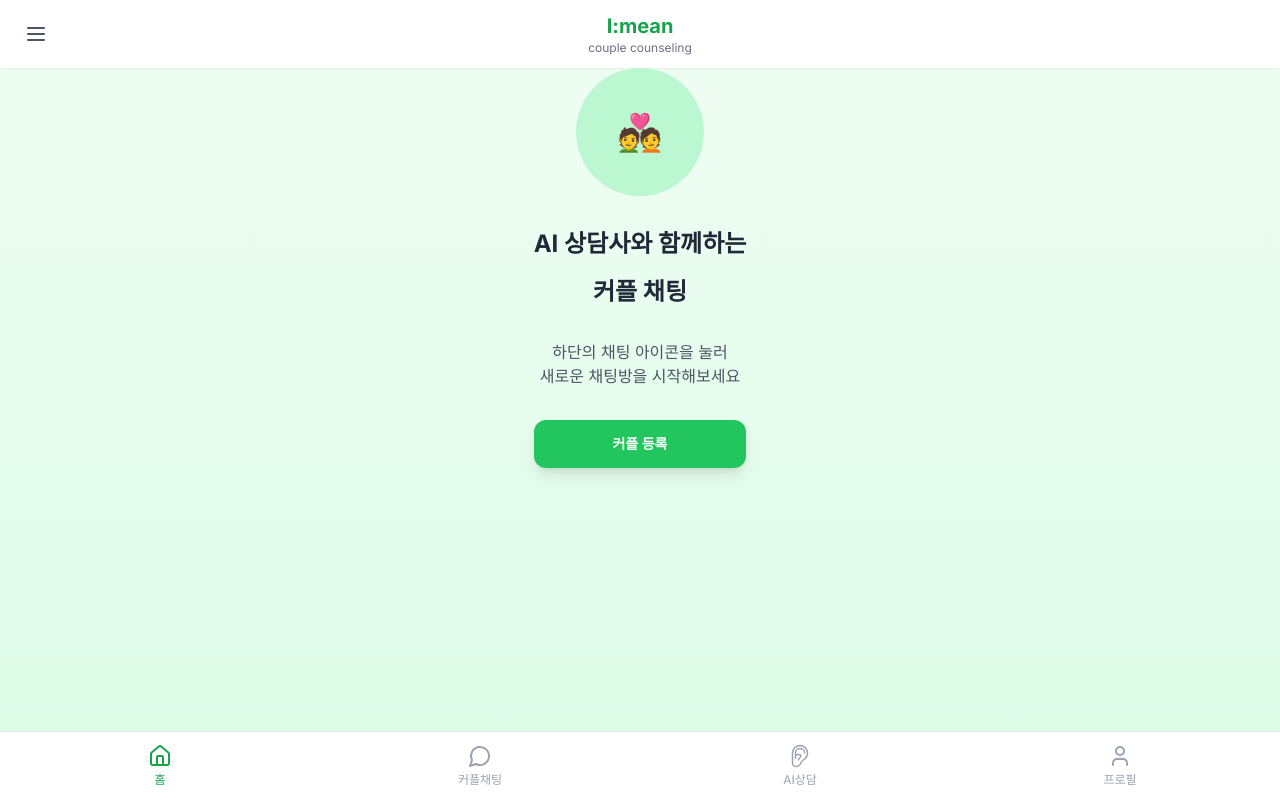
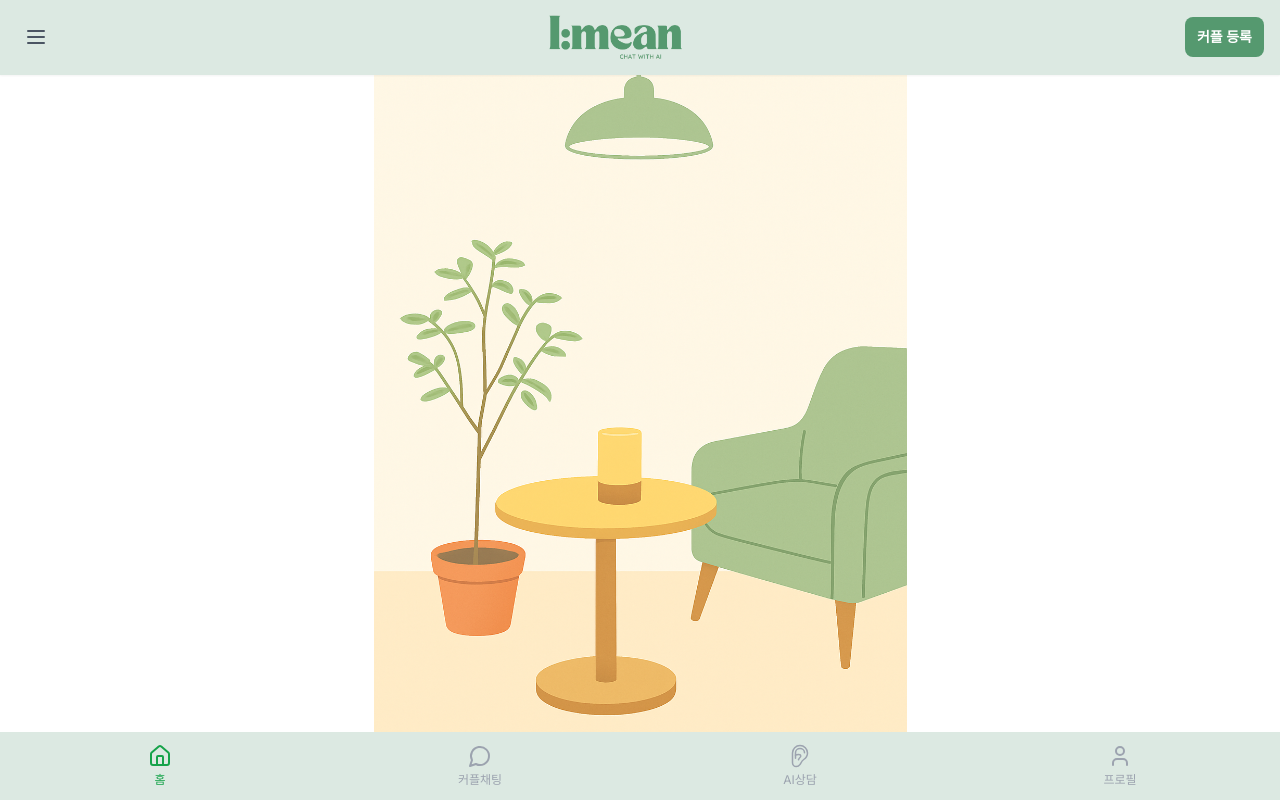
Before and after one commit to tomato-labS2/I-mean-frontend, a Next.js app: page /main in a window 1280 px wide. Built offline with nearby package versions, Linux system fonts and the light colour scheme.

Commit message:
메인페이지, 채팅방 구성

```diff
--- a/src/app/main/page.tsx
+++ b/src/app/main/page.tsx
@@ -1,5 +1,6 @@
 "use client"
 
+import Image from 'next/image'
 import { useState, useEffect } from "react"
 import { Menu } from "lucide-react"
 import Link from "next/link"
@@ -144,45 +145,39 @@ export default function MainPage() {
   }
 
   return (
-    <div className="min-h-screen bg-gradient-to-b from-green-50 to-green-100">
+    <div className="relative min-h-screen">
+      {/* Background Image */}
+      <div
+        className="absolute inset-0 bg-contain bg-center bg-no-repeat z-0"
+        style={{ backgroundImage: "url('/mainpage.png')" }}
+      />
+
+      {/* Content Wrapper */}
+      <div className="relative z-10 flex flex-col min-h-screen">
         {/* Header */}
-      <div className="bg-white shadow-sm">
+        <div className="shadow-sm" style={{ backgroundColor: '#DCE9E2' }}>
           <div className="flex items-center justify-between px-4 py-3">
             <button className="p-2">
               <Menu className="w-6 h-6 text-gray-600" />
             </button>
-          <div className="text-center">
-            <h1 className="text-xl font-bold text-green-600">I:mean</h1>
-            <p className="text-xs text-gray-500">couple counseling</p>
+            <div className="flex-grow flex justify-center">
+              <Image src="/images/logo-gr.png" alt="I:mean 로고" width={138} height={36} style={{ objectFit: "contain" }} />
             </div>
-          <div className="w-10"></div>
-        </div>
-      </div>
-
-      {/* Main Content */}
-      <div className="flex-1 flex items-center justify-center px-4 pb-20">
-        <div className="text-center">
-          <div className="w-32 h-32 bg-green-200 rounded-full mx-auto mb-8 flex items-center justify-center">
-            <span className="text-4xl">💑</span>
-          </div>
-          <h2 className="text-2xl font-bold text-gray-800 mb-4">AI 상담사와 함께하는</h2>
-          <h2 className="text-2xl font-bold text-gray-800 mb-8">커플 채팅</h2>
-          <p className="text-gray-600 mb-8">
-            하단의 채팅 아이콘을 눌러
-            <br />
-            새로운 채팅방을 시작해보세요
-          </p>
-
-          <Link href="/auth/couple-register" className="block">
-            <Button className="w-full max-w-xs h-12 bg-green-500 hover:bg-green-600 text-white font-semibold rounded-xl shadow-lg hover:shadow-xl transition-all duration-200">
+            <Link href="/auth/couple-register" className="ml-2">
+              <Button className="hover:bg-green-600 text-white font-semibold py-2 px-3 rounded-lg text-xs sm:text-sm whitespace-nowrap" style={{backgroundColor: '#55996F'}}>
                 커플 등록
               </Button>
             </Link>
           </div>
         </div>
 
+
+
         {/* Bottom Navigation */}
+        <div className="shadow-sm" style={{ backgroundColor: '#DCE9E2' }}>
           <BottomNavigation activeTab={activeTab} onTabChange={handleTabChange} />
+        </div>
+      </div> {/* End of Content Wrapper */}
 
       {/* Chat Room Creation Modal */}
       <ChatRoomModal
--- a/src/features/chat/components/BottomNavigation.tsx
+++ b/src/features/chat/components/BottomNavigation.tsx
@@ -45,7 +45,7 @@ export const BottomNavigation = ({ activeTab, onTabChange }: BottomNavigationPro
   ]
 
   return (
-    <div className="fixed bottom-0 left-0 right-0 bg-white border-t border-gray-200">
+    <div className="fixed bottom-0 left-0 right-0" style={{ backgroundColor: '#DCE9E2'}}>
       <div className="flex">
         {tabs.map((tab) => {
           const Icon = tab.icon
--- a/src/features/chat/components/ChatInterface.tsx
+++ b/src/features/chat/components/ChatInterface.tsx
@@ -230,13 +230,13 @@ export const ChatInterface = ({ roomName, roomId, messages, onMessageReceived, o
   )
 
   return (
-    <div className="flex flex-col h-screen bg-gray-50">
+    <div className="flex flex-col h-screen" style={{ backgroundColor: '#FFFDF6' }}>
       {/* Header */}
-      <div className="bg-white border-b border-gray-200 px-4 py-3 flex items-center">
+      <div className="border-b border-gray-200 px-4 py-3 flex items-center" style={{ backgroundColor: '#DCE9E2' }}>
         <button onClick={onBack} className="mr-3">
           <ArrowLeft className="w-6 h-6 text-gray-600" />
         </button>
-        <h1 className="text-lg font-medium text-gray-800 flex-1">{roomName}</h1>
+        <h1 className="text-lg font-medium text-gray-800 flex-1 text-center">{roomName}</h1>
 
         {/* 연결 상태 표시 */}
         <div className={`w-3 h-3 rounded-full mr-3 ${isConnected ? 'bg-green-400' : 'bg-red-400'}`} />
@@ -253,20 +253,22 @@ export const ChatInterface = ({ roomName, roomId, messages, onMessageReceived, o
       {systemPrompt && (
         <div className="absolute inset-0 bg-black bg-opacity-50 flex items-center justify-center z-50">
           <div className="bg-white rounded-lg p-6 max-w-sm mx-4">
-            <h3 className="text-lg font-semibold mb-4">시스템 메시지</h3>
+            <h3 className="text-lg font-semibold mb-4">AI 상담사 메시지</h3>
             <p className="text-gray-700 mb-6">{systemPrompt.message}</p>
-            <div className="flex gap-3">
+            <div className="flex flex-col gap-3">
               <button
                 onClick={() => handleSystemResponse("네")}
-                className="flex-1 bg-green-500 text-white px-4 py-2 rounded-lg hover:bg-green-600"
+                className="w-full px-4 py-2 rounded-lg text-base font-medium"
+                style={{ backgroundColor: '#C6DABA', color: '#222' }}
               >
-                네
+                네. 아직 시간이 더 필요합니다.
               </button>
               <button
                 onClick={() => handleSystemResponse("아니요")}
-                className="flex-1 bg-gray-500 text-white px-4 py-2 rounded-lg hover:bg-gray-600"
+                className="w-full px-4 py-2 rounded-lg text-base font-medium"
+                style={{ backgroundColor: '#555', color: '#fff' }}
               >
-                아니요
+                아니요. 다음으로 넘어가도 좋습니다.
               </button>
             </div>
           </div>
@@ -299,8 +301,9 @@ export const ChatInterface = ({ roomName, roomId, messages, onMessageReceived, o
               <div className={`flex items-end ${message.sender === "user" ? "flex-row-reverse" : "flex-row"} gap-2`}>
                 <div
                   className={`px-4 py-3 rounded-lg ${
-                    message.sender === "user" ? "bg-green-200 text-gray-800" : "bg-gray-200 text-gray-800"
+                    message.sender === "user" ? "text-gray-800" : "bg-gray-200 text-gray-800"
                   }`}
+                  style={message.sender === "user" ? { backgroundColor: '#C6DABA' } : {}}
                 >
                   <p className="text-sm leading-relaxed break-all">{message.content}</p>
                 </div>
--- a/src/features/chat/components/ChatPageClient.tsx
+++ b/src/features/chat/components/ChatPageClient.tsx
@@ -10,7 +10,7 @@ interface ChatPageClientProps {
 
 export default function ChatPageClient({ roomId }: ChatPageClientProps) {
   const router = useRouter()
-  const { chatRooms, sendMessage, getMessagesForRoom } = useChat()
+  const { chatRooms, getMessagesForRoom, addMessage, addHistoryMessages } = useChat()
 
   const currentRoom = chatRooms.find((room) => room.id === roomId)
   const messages = getMessagesForRoom(roomId)
@@ -26,10 +26,6 @@ export default function ChatPageClient({ roomId }: ChatPageClientProps) {
     );
   }
 
-  const handleSendMessage = (content: string) => {
-    sendMessage(roomId, content)
-  }
-
   const handleBack = () => {
     // router.push("/"); // 이전에는 홈으로 갔으나, 채팅 목록이나 메인 페이지로 가는 것이 더 적절할 수 있습니다.
     router.push("/main"); // 예: 메인 페이지로 이동
@@ -38,8 +34,11 @@ export default function ChatPageClient({ roomId }: ChatPageClientProps) {
   return (
     <ChatInterface
       roomName={currentRoom.name}
+      roomId={currentRoom.id}
       messages={messages}
-      onSendMessage={handleSendMessage}
+      // onSendMessage={handleSendMessage}
+      onMessageReceived={addMessage}
+      onHistoryReceived={addHistoryMessages}
       onBack={handleBack}
     />
   )
```
Also changed, not shown: public/main.png (added), public/mainpage.png (added). Lines whose indentation alone changed are shown as unchanged.
